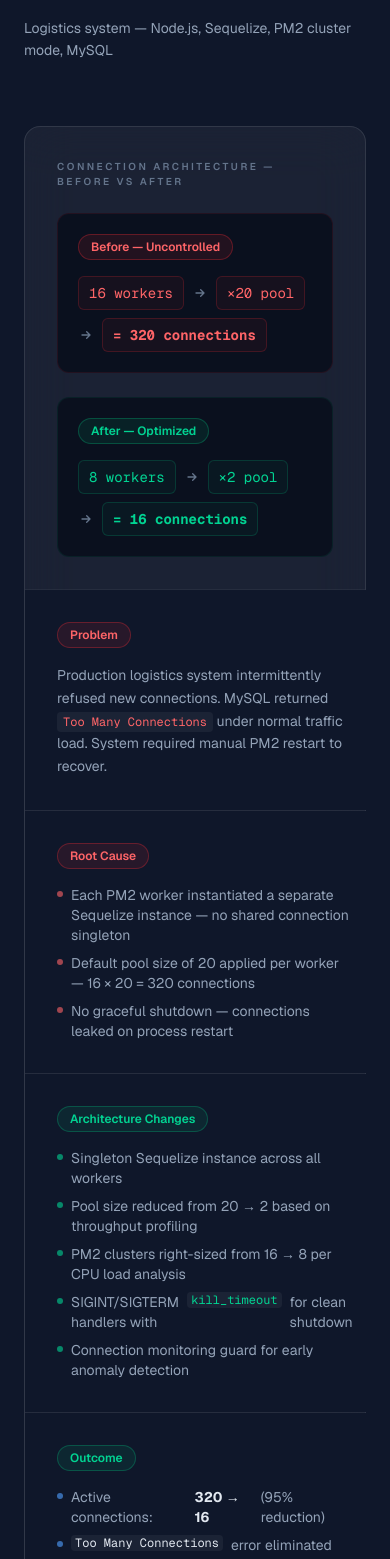
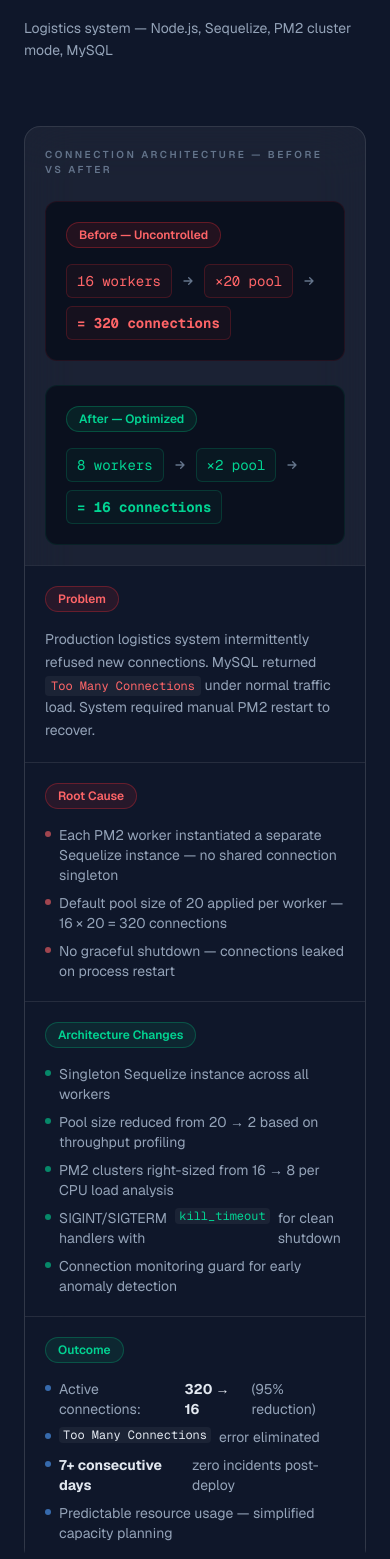
Before and after one commit to syntaxmagician/my_resume, a Next.js app: page / in a window 390 px wide. Shown: the part 2189-3748 px from the top of the page. Built offline with nearby package versions, Linux system fonts and the light colour scheme.

Commit message:
fix responsif mobile

```diff
--- a/components/sections/CaseStudySection.tsx
+++ b/components/sections/CaseStudySection.tsx
@@ -73,7 +73,7 @@
           className="rounded-2xl border border-white/10 bg-white/5 backdrop-blur-xl"
         >
           {/* Architecture diagram */}
-          <div className="border-b border-white/5 p-8 sm:p-10">
+          <div className="border-b border-white/5 p-5 sm:p-8 lg:p-10">
             <p className="mb-6 text-[10px] font-semibold uppercase tracking-[0.25em] text-dim">
               Connection Architecture — Before vs After
             </p>
@@ -116,7 +116,7 @@
           {/* Problem / Root Cause / Solution / Impact grid */}
           <div className="grid gap-px bg-white/5 sm:grid-cols-2">
             {/* Problem */}
-            <div className="bg-[#0f172a] p-8 sm:p-10">
+            <div className="bg-[#0f172a] p-5 sm:p-8 lg:p-10">
               <Badge variant="red">Problem</Badge>
               <p className="mt-4 text-sm leading-relaxed text-muted">
                 Production logistics system intermittently refused new
@@ -130,7 +130,7 @@
             </div>
 
             {/* Root Cause */}
-            <div className="bg-[#0f172a] p-8 sm:p-10">
+            <div className="bg-[#0f172a] p-5 sm:p-8 lg:p-10">
               <Badge variant="red">Root Cause</Badge>
               <ul className="mt-4 space-y-2 text-sm text-muted">
                 <li className="flex items-start gap-2">
@@ -151,7 +151,7 @@
             </div>
 
             {/* Solution */}
-            <div className="bg-[#0f172a] p-8 sm:p-10">
+            <div className="bg-[#0f172a] p-5 sm:p-8 lg:p-10">
               <Badge variant="green">Architecture Changes</Badge>
               <ul className="mt-4 space-y-2 text-sm text-muted">
                 <li className="flex items-start gap-2">
@@ -182,7 +182,7 @@
             </div>
 
             {/* Impact */}
-            <div className="bg-[#0f172a] p-8 sm:p-10">
+            <div className="bg-[#0f172a] p-5 sm:p-8 lg:p-10">
               <Badge variant="green">Outcome</Badge>
               <ul className="mt-4 space-y-2 text-sm text-muted">
                 <li className="flex items-start gap-2">
--- a/components/sections/DataPipelineSection.tsx
+++ b/components/sections/DataPipelineSection.tsx
@@ -84,7 +84,7 @@
           whileInView={{ opacity: 1, y: 0 }}
           viewport={{ once: true }}
           transition={{ duration: 0.7 }}
-          className="rounded-2xl border border-white/10 bg-white/5 p-8 backdrop-blur-xl sm:p-10"
+          className="rounded-2xl border border-white/10 bg-white/5 p-5 backdrop-blur-xl sm:p-8 lg:p-10"
         >
           <p className="mb-8 text-[10px] font-semibold uppercase tracking-[0.25em] text-dim">
             Pipeline Architecture — End to End
```
